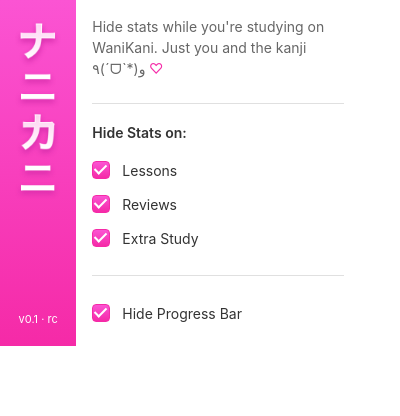
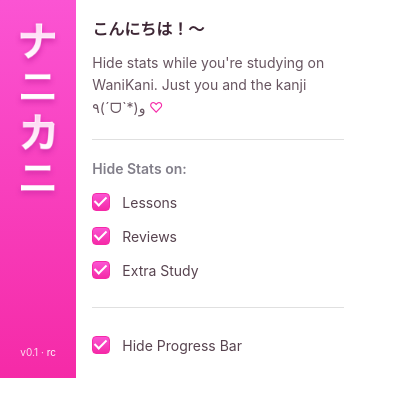
Before and after one commit to ramsescab/nanikani, a browser extension: page popup/popup.html in a window 400 px wide. Drawn offline with Linux system fonts and the light colour scheme.

Commit message:
update popup styles and update header for improved readability

```diff
--- a/popup/popup.css
+++ b/popup/popup.css
@@ -42,8 +42,9 @@
   flex-direction: column;
   align-items: center;
   gap: 6px;
-  font-size: 11px;
-  color: white;
+  font-size: 10px;
+  color: rgba(255, 255, 255, 0.85);
+  font-weight: 400;
 }
 
 .sidebar-footer a {
@@ -70,11 +71,18 @@
   gap: 12px;
 }
 
+main h1 {
+  font-size: 16px;
+  font-weight: 600;
+  color: rgba(45, 20, 35, 0.92);
+  margin: 0;
+}
+
 main .description {
   font-size: 14px;
-  line-height: 1.5;
-  color: #666666;
-  margin-bottom: 4px;
+  line-height: 1.6;
+  color: rgba(45, 20, 35, 0.72);
+  font-weight: 400;
 }
 
 main .description .heart {
@@ -91,8 +99,8 @@
 .settings h2 {
   font-size: 14px;
   font-weight: 600;
-  color: #333333;
-  margin-bottom: 12px;
+  color: rgba(30, 25, 45, 0.56);
+  margin-bottom: 8px;
 }
 
 .checkbox-item {
@@ -159,7 +167,8 @@
 
 .checkbox-item .label-text {
   font-size: 14px;
-  color: #333333;
+  font-weight: 400;
+  color: rgba(45, 20, 35, 0.80);
 }
 
 .current-tag {
--- a/popup/popup.html
+++ b/popup/popup.html
@@ -16,6 +16,7 @@
     </aside>
     <div class="content">
     <main>
+      <h1>こんにちは！〜</h1>
       <p class="description">Hide stats while you're studying on WaniKani. Just you and the kanji ٩(ˊᗜˋ*)و <span class="heart">♡</span></p>
       <hr class="divider">
       <section class="settings">
```
